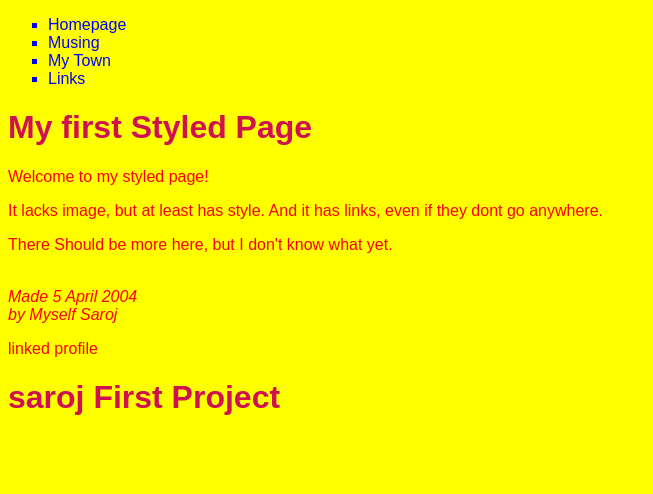
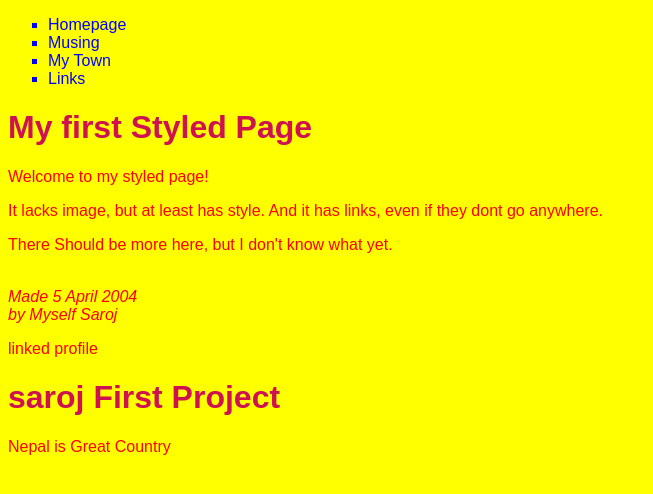
Before and after one commit to sarojtimalsina/AlphaIT, a plain HTML site: page index.html in a window 1280 px wide. Shown: the whole page, without its empty margins (0-653 px from the left). Drawn offline with Linux system fonts and the light colour scheme.

Commit message:
added text

```diff
--- a/index.html
+++ b/index.html
@@ -24,6 +24,7 @@
     <p1><em>Made 5 April 2004 <br> by Myself Saroj</em></p1>
     <p>linked profile</p>
     <h1>saroj First Project</h1>
+    <p>Nepal is Great Country</p>
 </body>
 
 </html>
```
